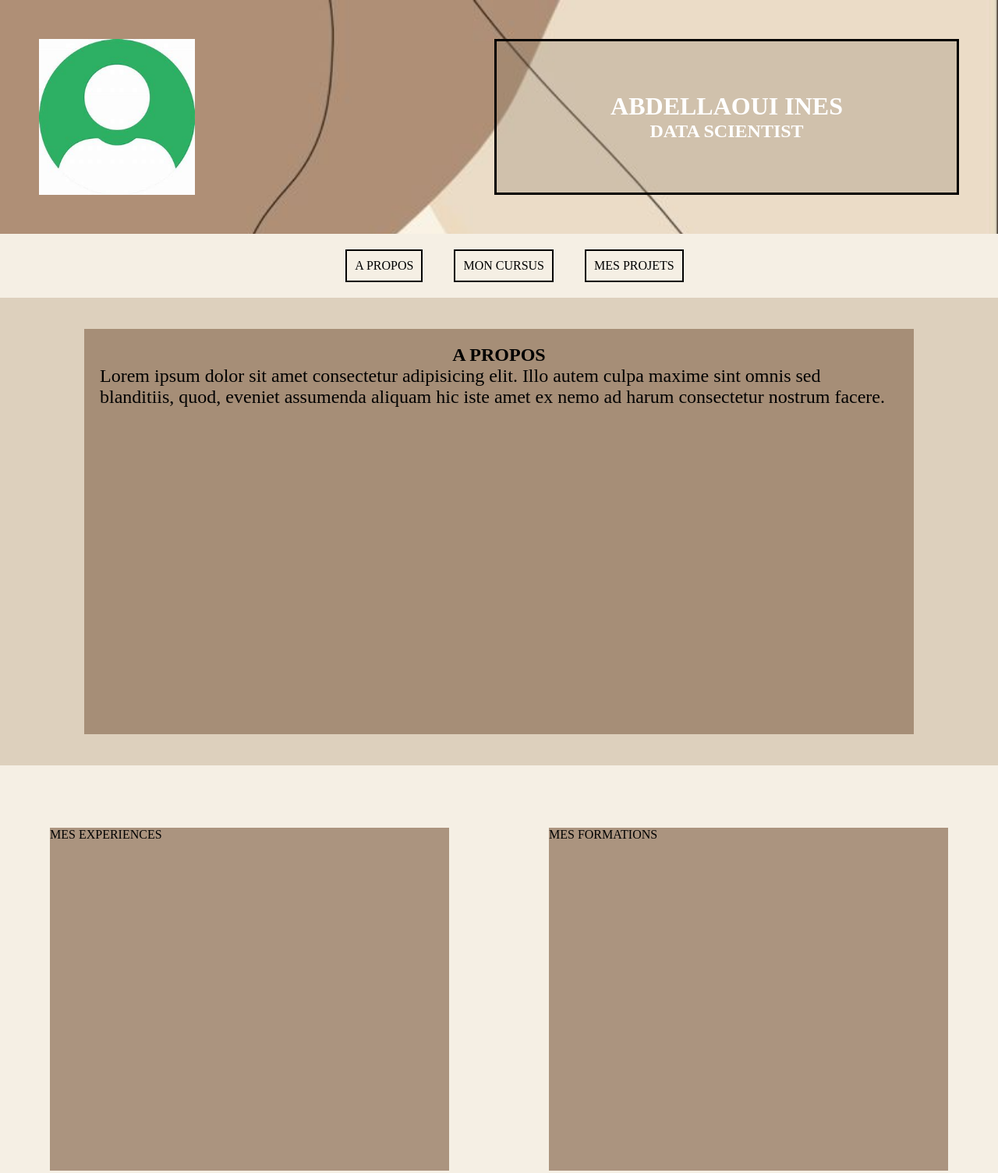
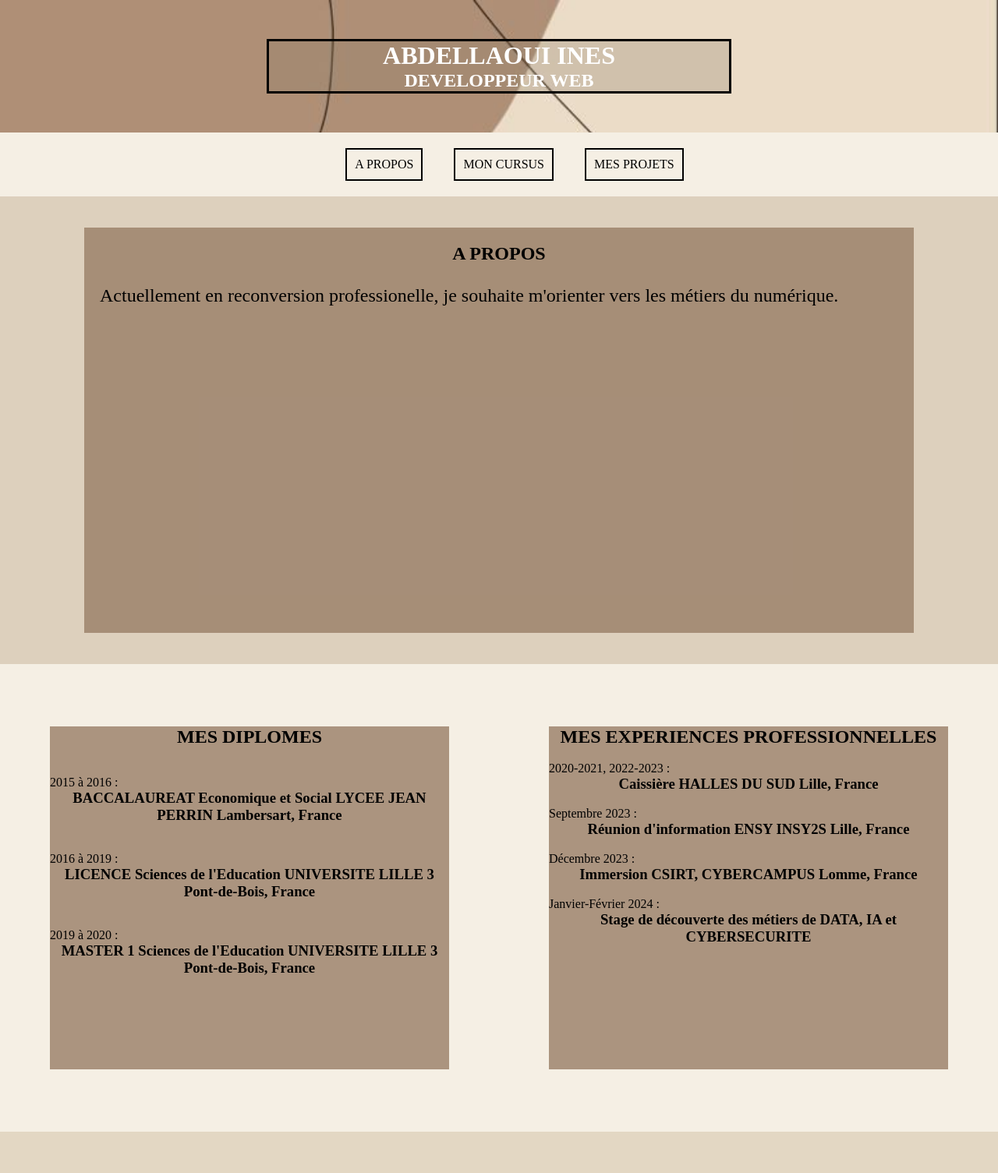
Before and after one commit to 7SENI/cv, a plain HTML site: page index.html in a window 1280 px wide. Shown: the top 1505 px of the page at 78% size. Drawn offline with Linux system fonts and the light colour scheme.

Commit message:
modification CV experiences et formation

```diff
--- a/index.html
+++ b/index.html
@@ -10,10 +10,10 @@
 
 <body>
     <header>
-        <img src="profil.jpg" alt="photo de profil" width="200" height="200">
+        <!-- <img src="profil.jpg" alt="photo de profil" width="200" height="200"> -->
         <div>
             <h1>ABDELLAOUI INES</h1>
-            <h2>DATA SCIENTIST</h2>
+            <h2>DEVELOPPEUR WEB</h2>
 
         </div>
     </header>
@@ -34,15 +34,38 @@
         <article>
             <h2>A PROPOS</h2>
             <p>
-                Lorem ipsum dolor sit amet consectetur adipisicing elit. Illo autem culpa maxime sint omnis sed
-                blanditiis, quod, eveniet assumenda aliquam hic iste amet ex nemo ad harum consectetur nostrum facere.
+                <br>
+                Actuellement en reconversion professionelle, je souhaite m'orienter vers les métiers du numérique.
             <p>
         </article>
     </section>
 
     <section id="cursus">
-        <article>MES EXPERIENCES</article>
-        <article>MES FORMATIONS</article>
+        <article>
+            <h2>MES DIPLOMES</h2>
+            <br>
+            <br>
+            2015 à 2016 : <h3>BACCALAUREAT Economique et Social LYCEE JEAN PERRIN Lambersart, France</h3>
+            <br>
+            <br>
+            2016 à 2019 : <h3>LICENCE Sciences de l'Education UNIVERSITE LILLE 3 Pont-de-Bois, France</h3>
+            <br>
+            <br>
+            2019 à 2020 : <h3>MASTER 1 Sciences de l'Education UNIVERSITE LILLE 3 Pont-de-Bois, France</h3>
+
+        </article>
+        <article>
+            <h2>MES EXPERIENCES PROFESSIONNELLES</h2>
+            <br>
+            2020-2021, 2022-2023 : <h3>Caissière HALLES DU SUD Lille, France</h3>
+            <br>
+            Septembre 2023 : <h3>Réunion d'information ENSY INSY2S Lille, France</h3>
+            <br>
+            Décembre 2023 : <h3>Immersion CSIRT, CYBERCAMPUS Lomme, France</h3>
+            <br>
+            Janvier-Février 2024 : <h3>Stage de découverte des métiers de DATA, IA et CYBERSECURITE</h3>
+
+        </article>
     </section>
 
     <section id="projects">
--- a/style.css
+++ b/style.css
@@ -39,6 +39,9 @@ article {
 #cursus article {
     width: 40%;
     height: 55vh;
+}
+#cursus article h2{
+    text-align: center;
 }
 
 #projects {
@@ -84,7 +87,7 @@ header {
     background-color: #b2a89246;
     background-image: url(code\ image.jpg);
     display: flex;
-    justify-content: space-between;
+    justify-content: space-around;
     padding: 50px;
     color: white;
     background-size: cover;
```
